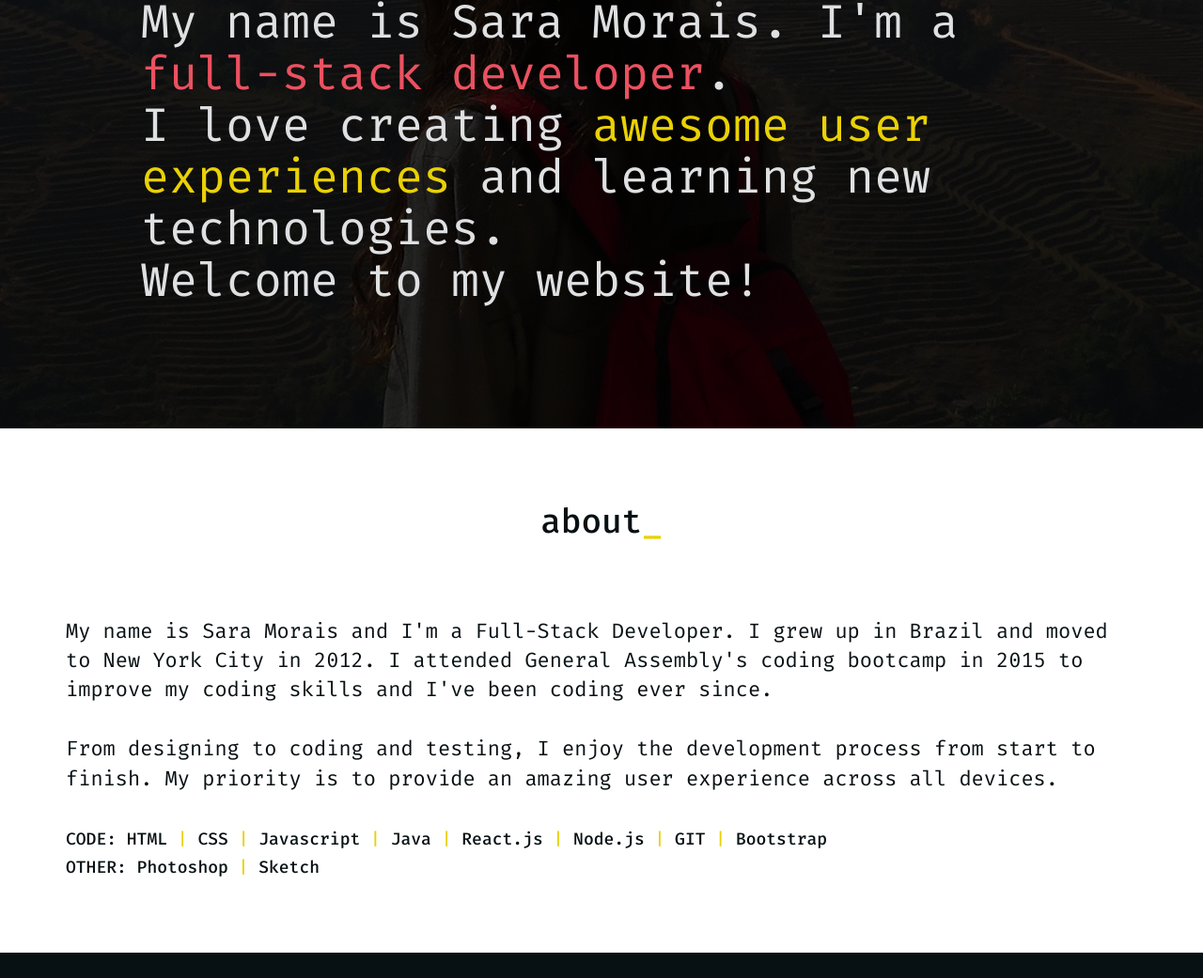
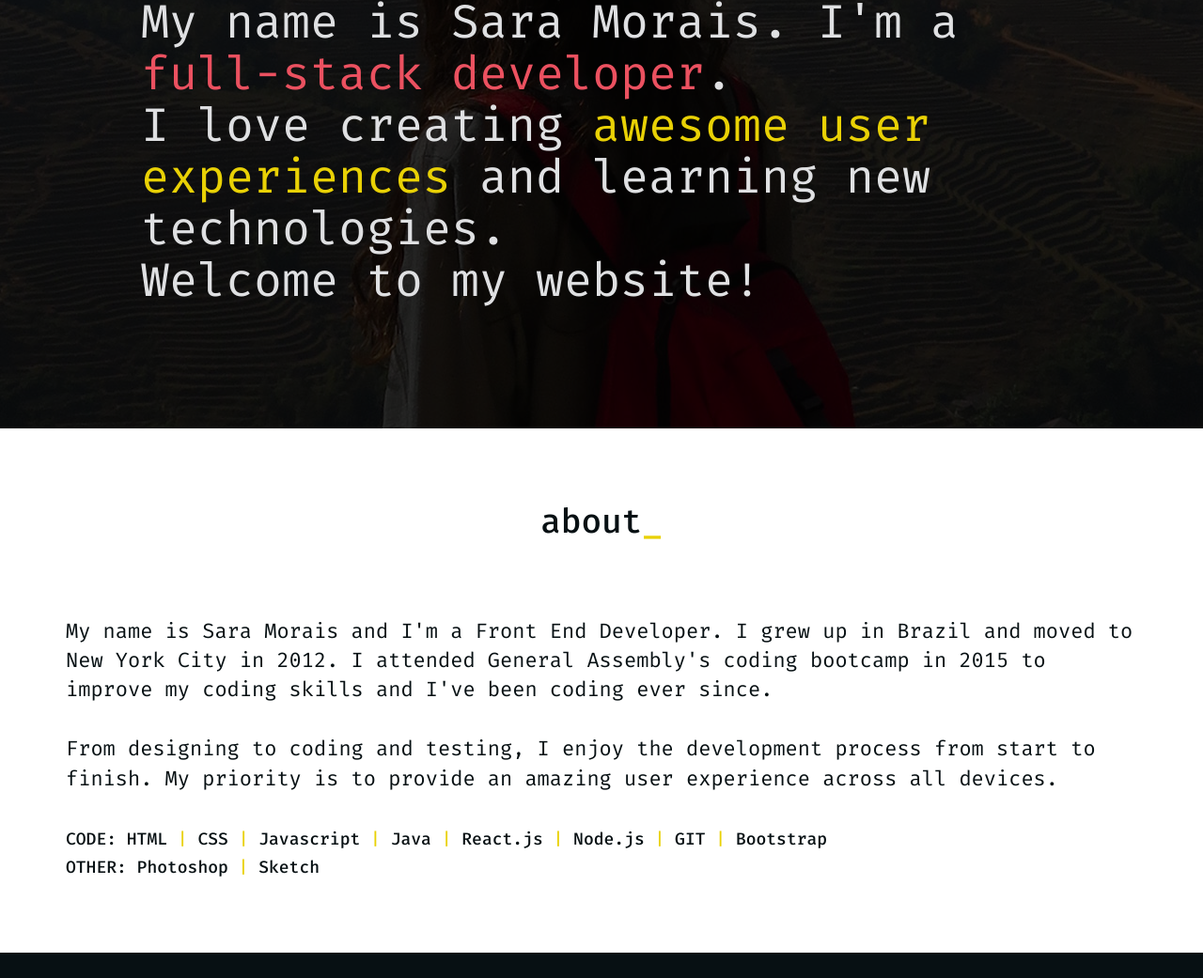
Before and after one commit to saramorais/saramorais.github.io, a plain HTML site: page index.html in a window 1280 px wide. Shown: the part 199-1240 px from the top of the page at 94% size. Drawn offline with nearby package versions, Linux system fonts and the light colour scheme.

Commit message:
Resume update

```diff
--- a/index.html
+++ b/index.html
@@ -69,7 +69,7 @@
       <div class='row'>
         <div class='col-md-12'>
           <h1 class='section-title'>about<span class='yellow-text'>_</span></h1>
-          <p>My name is Sara Morais and I'm a Full-Stack Developer. I grew up in Brazil and moved to New York City in 2012. I attended General Assembly's coding bootcamp in 2015 to improve my coding skills and I've been coding ever since.
+          <p>My name is Sara Morais and I'm a Front End Developer. I grew up in Brazil and moved to New York City in 2012. I attended General Assembly's coding bootcamp in 2015 to improve my coding skills and I've been coding ever since.
           <br><br>
           From designing to coding and testing, I enjoy the development process from start to finish. My priority is to provide an amazing user experience across all devices.
         <h4>CODE: HTML <span class='yellow-text'>|</span> CSS <span class='yellow-text'>|</span> Javascript <span class='yellow-text'>|</span> Java <span class='yellow-text'>|</span> React.js <span class='yellow-text'>|</span> Node.js <span class='yellow-text'>|</span> GIT <span class='yellow-text'>|</span> Bootstrap</h4>
```
Also changed, not shown: 2 other files.
